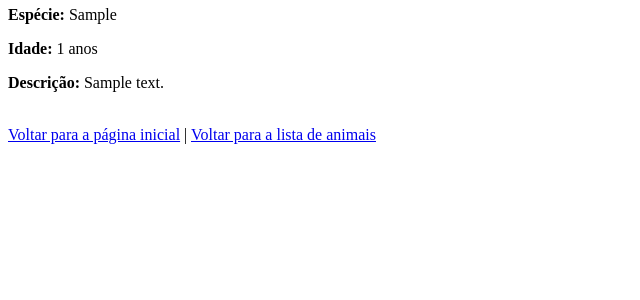
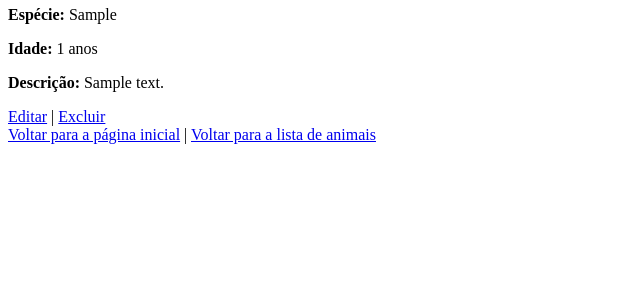
Before and after one commit to LUC1NI/sistema-adocao-animais, a PHP site: page /Views/animais/detalhes.php?id=1 in a window 1280 px wide. Shown: the part 121-421 px from the top of the page, without its empty margins (0-640 px from the left). Run offline with PHP 8.4, Linux system fonts and the light colour scheme; the visitor is signed in with stand-in values (Sample User, id 1); tables that the repository leaves empty hold one stand-in row (values such as "Sample post").

Commit message:
adicionando funcionalidades para o Admin na pagina de detalhes

```diff
--- a/sistema-adocao/Views/animais/detalhes.php
+++ b/sistema-adocao/Views/animais/detalhes.php
@@ -1,4 +1,5 @@
 <?php
+session_start();
 require_once '../../Config/banco.php';
 
 if (isset($_GET['id'])) {
@@ -40,6 +41,11 @@ if (isset($_GET['id'])) {
     <p><strong>Idade:</strong> <?php echo $animal['idade']; ?> anos</p>
     <p><strong>Descrição:</strong> <?php echo $animal['descricao']; ?></p>
 
+    <?php if (isset($_SESSION['tipo_usuario']) && $_SESSION['tipo_usuario'] === 'admin'): ?>
+        <a href="editar.php?id=<?php echo $animal['id']; ?>">Editar</a> |
+        <a href="excluir.php?id=<?php echo $animal['id']; ?>" onclick="return confirm('Tem certeza que deseja excluir este animal?');">Excluir</a>
+    <?php endif; ?>
+
     <br>
     <a href="../../index.php">Voltar para a página inicial</a> |
     <a href="listar.php">Voltar para a lista de animais</a>
```
